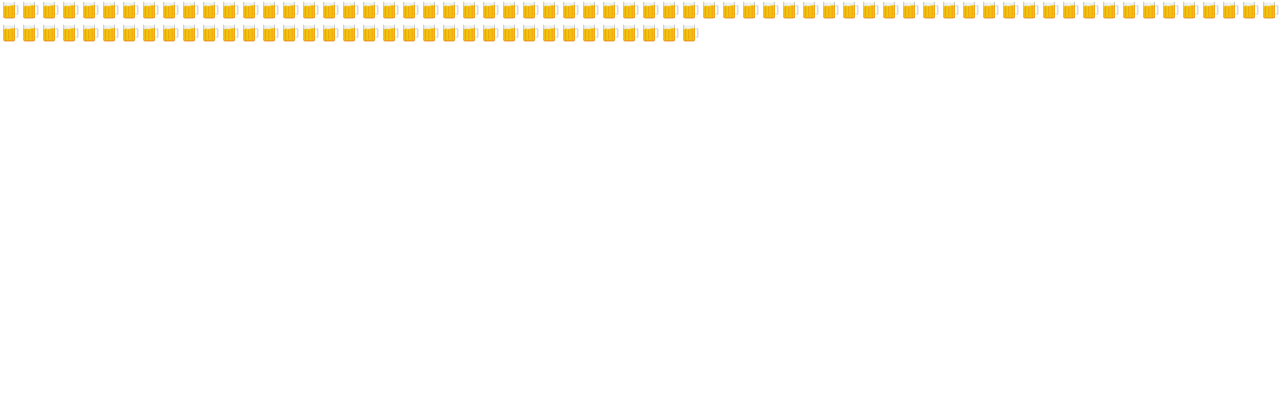
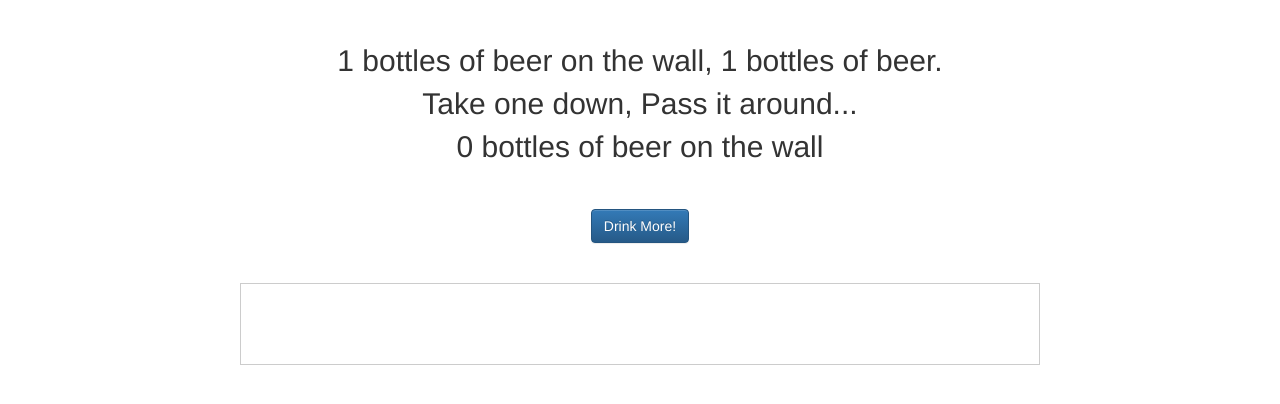
Before and after one commit to derekdileo/99_bottles_of_beer, a plain HTML site: page index.html in a window 1280 px wide. Drawn offline with nearby package versions, Linux system fonts and the light colour scheme.

Commit message:
Clean Up 99 Bottles

```diff
--- a/css/style.css
+++ b/css/style.css
@@ -46,3 +46,18 @@ table {
 	border-collapse: collapse;
 	border-spacing: 0;
 }
+#root {
+	max-width: 800px;
+	border: 1px solid #ccc;
+	margin: 40px auto;
+	padding: 40px;
+}
+#phrase {
+	margin: 40px auto;
+	font-size: 30px;
+	max-width: 800px;
+}
+.btn.btn-primary {
+	margin: 0 auto;
+	display: none;
+}
--- a/index.html
+++ b/index.html
@@ -6,10 +6,20 @@
 	  <title>99 Bottles of Beer</title>
 	  <link rel="stylesheet" href="css/style.css">
 	  <script src="js/index.js"></script>
+	  <!-- Latest compiled and minified CSS -->
+	  <link rel="stylesheet" href="https://maxcdn.bootstrapcdn.com/bootstrap/3.3.7/css/bootstrap.min.css" integrity="sha384-BVYiiSIFeK1dGmJRAkycuHAHRg32OmUcww7on3RYdg4Va+PmSTsz/K68vbdEjh4u" crossorigin="anonymous">
+
+	  <!-- Optional theme -->
+	  <link rel="stylesheet" href="https://maxcdn.bootstrapcdn.com/bootstrap/3.3.7/css/bootstrap-theme.min.css" integrity="sha384-rHyoN1iRsVXV4nD0JutlnGaslCJuC7uwjduW9SVrLvRYooPp2bWYgmgJQIXwl/Sp" crossorigin="anonymous">
+
+	  <!-- Latest compiled and minified JavaScript -->
+	  <script src="https://maxcdn.bootstrapcdn.com/bootstrap/3.3.7/js/bootstrap.min.js" integrity="sha384-Tc5IQib027qvyjSMfHjOMaLkfuWVxZxUPnCJA7l2mCWNIpG9mGCD8wGNIcPD7Txa" crossorigin="anonymous"></script>
 	</head>
 
-	<body>
+	<body class="text-center">
+		<div id="phrase"></div>
+		<button type="button" id="btn" class="btn btn-primary" onClick="clickHandler()">Drink More!</button>
 		<div id="root"></div>
-		<div id="phrase"></div>
+
 	</body>
 </html>
--- a/js/index.js
+++ b/js/index.js
@@ -3,12 +3,13 @@ document.addEventListener("DOMContentLoaded", function(event) {
 	runProgram();
 });
 
+
 function appendImages() {
 	for (var i = 99; i > 0; i -= 1) {
 		var img = document.createElement("IMG");
 		img.src = "images/beer.png";
-		img.width = 20;
-		img.height = 20;
+		img.width = 30;
+		img.height = 30;
 		img.id = i;
 		document.getElementById("root").appendChild(img);
 	}
@@ -16,30 +17,34 @@ function appendImages() {
 
 
 function runProgram() {
-	console.log('Running Program...')
-
 	appendImages();
 	var bottles = 99;
 	var interval = setInterval(function() {
-			var phrase = sentence(bottles);
+			var phrase = makePhrase(bottles);
 
 			//phrase text print
 			document.getElementById("phrase").innerHTML = phrase;
 
 			//remove bottle of beer
-			var element = document.getElementById(bottles);
-			element.parentNode.removeChild(element);
-			if (bottles === 0) {
-				clearInterval(interval)
+			var bottle = document.getElementById(bottles);
+			bottle.parentNode.removeChild(bottle);
+
+			if (bottles === 1) {
+				clearInterval(interval);
+				document.getElementById("btn").style.display = "block";
 			}
 
 			bottles -= 1
 
-	}, 9000)
+	}, 50)
 
-	alert('No more bottles');
+
+}
+function clickHandler(){
+	runProgram();
+	document.getElementById("btn").style.display = "none";
 }
 
-function sentence(bottles) {
-	return bottles + ' bottles of beer on the wall, ' + bottles + ' bottles of beer. Take one down, pass it around, ' + (bottles - 1) + ' bottles of beer on the wall\n';
+function makePhrase(bottles) {
+	return '<div>' + bottles + ' bottles of beer on the wall, ' + bottles + ' bottles of beer. </div><div> Take one down, Pass it around...</div><div>' + (bottles - 1) + ' bottles of beer on the wall </div>';
 }
```
